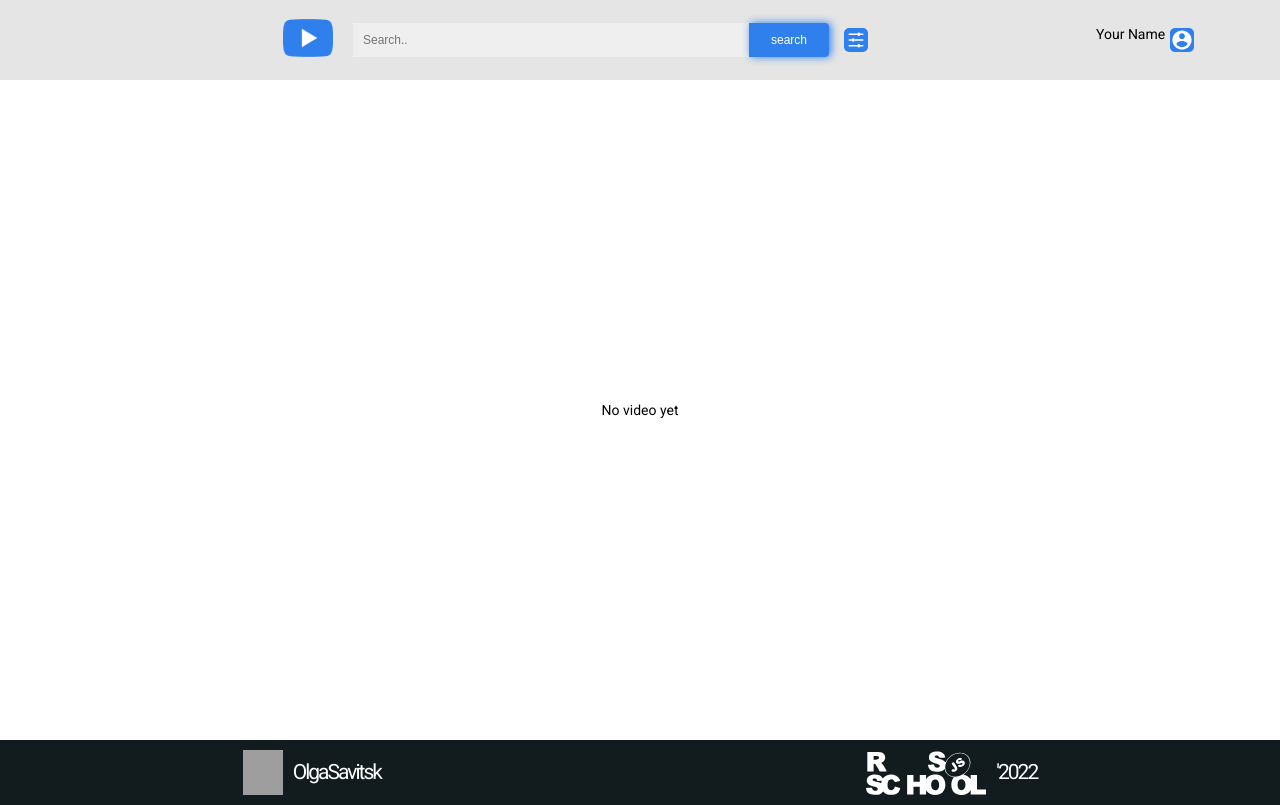
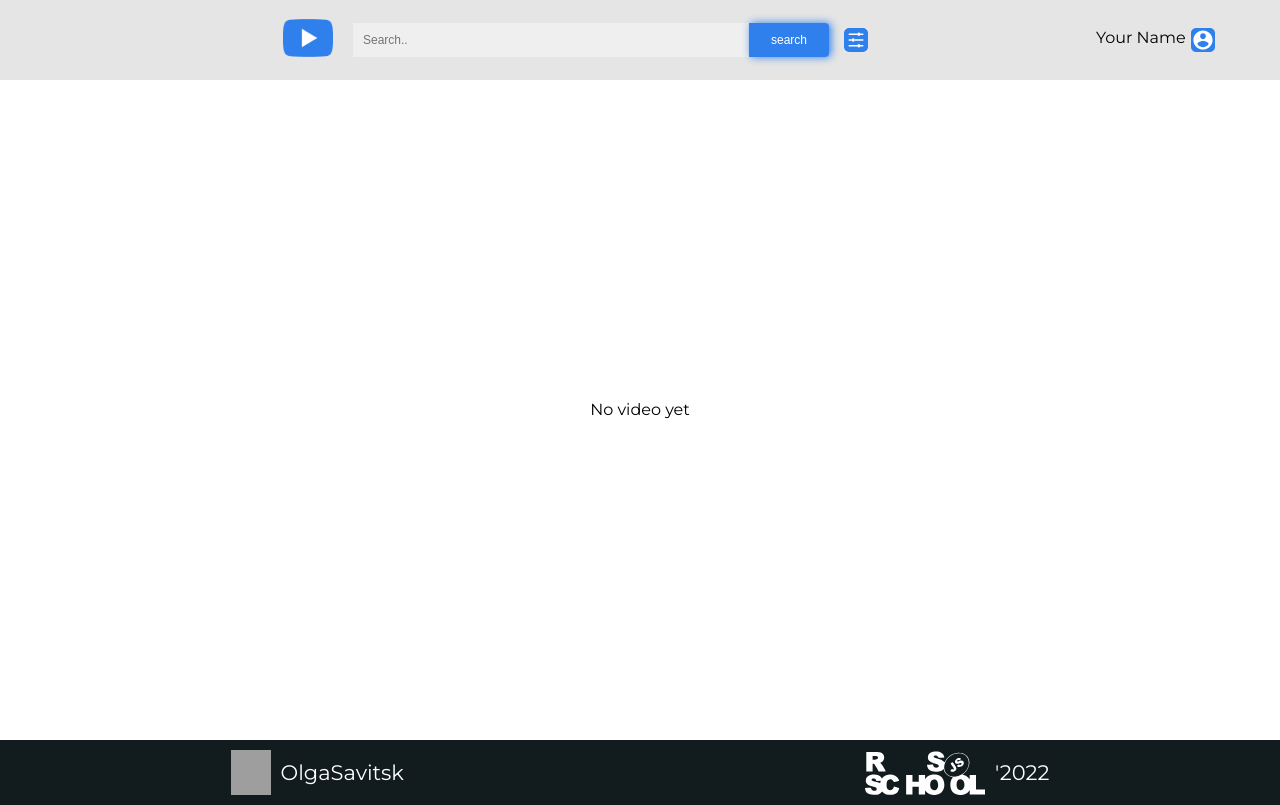
Before and after one commit to OlgaSavitsk/YouTube-client-app, an Angular app: page / in a window 1280 px wide. Built offline with nearby package versions, Linux system fonts and the light colour scheme; grey boxes are pictures that could not be loaded; a web font is replaced by a local one.

Commit message:
fix: styles files

```diff
--- a/src/app/app.module.ts
+++ b/src/app/app.module.ts
@@ -14,10 +14,8 @@ import YoutubeModule from './youtube/youtube.module';
     AppComponent
   ],
   imports: [
-    CommonModule,
     BrowserModule,
     CoreModule,
-    SharedModule,
     YoutubeModule,
     AuthModule,
     BrowserAnimationsModule,
--- a/src/app/core/components/footer/footer.component.scss
+++ b/src/app/core/components/footer/footer.component.scss
@@ -22,7 +22,6 @@
 
     &__text {
         font-size: 21px;
-        letter-spacing: -2px;
         color: white;
     }
 }
--- a/src/app/shared/material/material.module.ts
+++ b/src/app/shared/material/material.module.ts
@@ -1,5 +1,4 @@
 import { NgModule } from '@angular/core';
-import { CommonModule } from '@angular/common';
 import { MatCardModule } from '@angular/material/card';
 import { MatButtonModule } from '@angular/material/button';
 import { MatIconModule } from '@angular/material/icon';
@@ -9,7 +8,6 @@ import {MatInputModule} from '@angular/material/input';
 @NgModule({
   declarations: [],
   imports: [
-    CommonModule,
     MatCardModule,
     MatButtonModule,
     MatIconModule,
--- a/src/app/youtube/components/search-card/search-card.component.scss
+++ b/src/app/youtube/components/search-card/search-card.component.scss
@@ -17,6 +17,7 @@
     padding: 10px 7px 20px;
     background: #e5e5e5;
     border-radius: 5px;
+    font-family: "Montserrat", sans-serif;
     filter: drop-shadow(2px 2px 4px rgba(0, 0, 0, 0.25));
 }
 
--- a/src/index.html
+++ b/src/index.html
@@ -11,7 +11,6 @@
   <link href="https://fonts.googleapis.com/icon?family=Material+Icons" rel="stylesheet">
   <link rel="icon" type="image/x-icon" href="favicon.ico">
   <link rel="preconnect" href="https://fonts.gstatic.com">
-  <link href="https://fonts.googleapis.com/css2?family=Roboto:wght@300;400;500&display=swap" rel="stylesheet">
 </head>
 
 <body class="mat-typography">
--- a/src/styles.scss
+++ b/src/styles.scss
@@ -12,6 +12,7 @@ body {
 body {
     font-family: "Montserrat", sans-serif;
     font-size: 16px;
+    text-align: center;
     transition: background-image 1s ease-in-out;
 }
 
@@ -20,5 +21,10 @@ body {
     margin: 0 auto;
 }
 
-html, body { height: 100%; }
-body { margin: 0; font-family: Roboto, "Helvetica Neue", sans-serif; }
+.mat-typography {
+    font: 400 16px/20px Montserrat, "Montserrat", sans-serif;
+
+    p {
+        margin: 0;
+    }
+}
```
